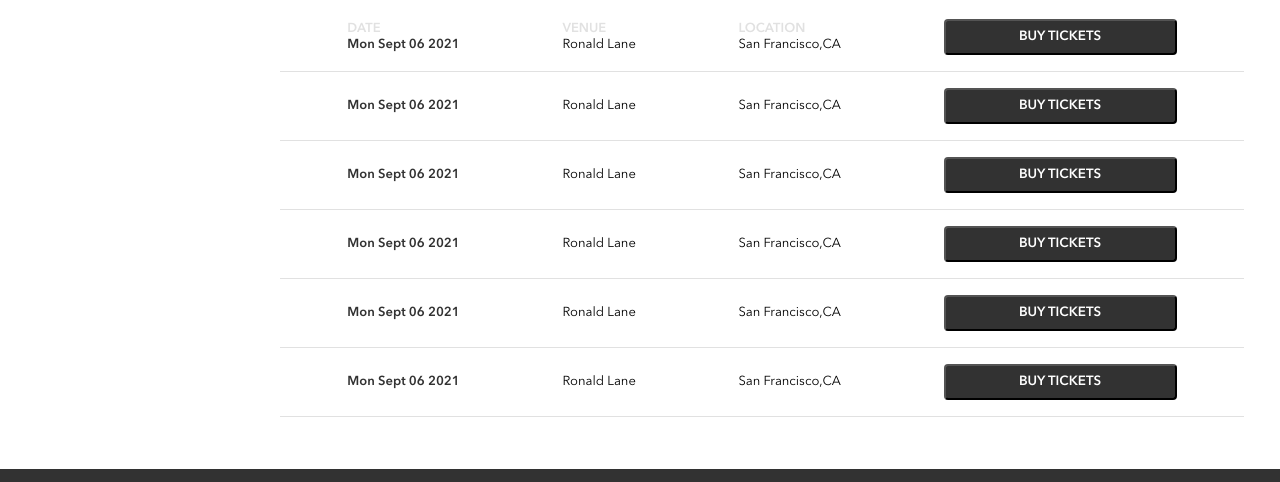
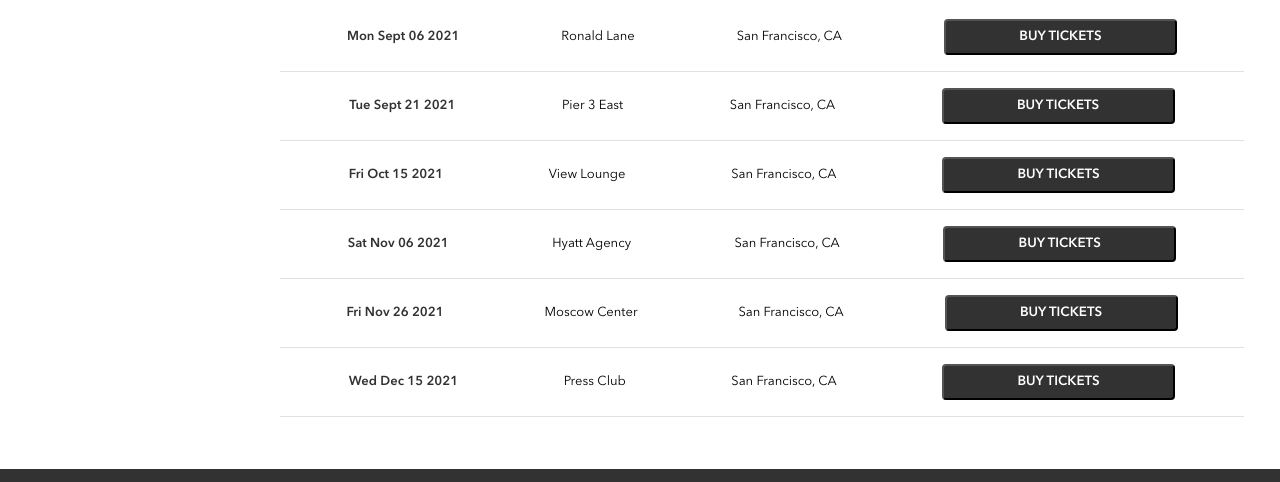
Before and after one commit to CFeliciano22/cesar-feliciano-bandsite, a plain HTML site: page pages/shows.html in a window 1280 px wide. Shown: the part 625-1107 px from the top of the page. Drawn offline with Linux system fonts and the light colour scheme.

Commit message:
updated the bio and shows JS

```diff
--- a/index.html
+++ b/index.html
@@ -14,7 +14,7 @@
                 <div class="nav">
             <ul class="nav__list">
                 <li class="nav__list-link-item nav__list-link-item--active"><a class="nav__listlink" href="/index.html">Biography</a></li>
-                <li class="nav__list-link-item"><a class="nav__listlink" href="#shows"></a>Shows</li>
+                <li class="nav__list-link-item"><a class="nav__listlink" href="/pages/shows.html">Shows</a></li>
             </ul>
         </div>
     </nav>
@@ -66,14 +66,14 @@
         <h2 class="comments__title">Join the Conversation</h2>
         <form class="comments__textbox">
             <label class="comments__textbox--labels">NAME</label>
-            <input class="comments__textbox--name" type="text" name="NAME" placeholder="Enter your name">
+            <input class="comments__textbox--name" type="text" name="nameText" placeholder="Enter your name">
             <label class="comments__textbox--labels">COMMENT</label>
-            <input class="comments__textbox--comment" type="text" name="COMMENT" placeholder="Add a new comment">
+            <input class="comments__textbox--comment" type="text" name="commentText" placeholder="Add a new comment">
             <button type="submit" class="comments__textbox--button">COMMENT</button>
         </form>
         <div class="post">
             <ul class="post__items">
-                <li class="post__list-items--top">
+                <!-- <li class="post__list-items post__list-items--top">
                     <div class="post__header">
                         <h3>Connor Walton</h3>
                         <p class="post__header--date">02/17/2021</p>
@@ -99,7 +99,7 @@
                     <p class="post__comment">This is art. This is inexplicable magic expressed in the purest way, everything that makes
                         up this majestic work deserves reverence. Let us appreciate this for what it is and what it contain</p>
                     <img class="post__avatar">
-                </li>
+                </li> -->
             </ul>
         </div>
         <img src="/assets/Images/Mohan-muruge.jpg" alt="avatar" class="comments__avatar">
@@ -146,4 +146,5 @@
     </div>
     <p class="footer__copyright">Copyright The Bees Knees © 2021 All Rights Reserved</p>
     </footer>
+    <script src="/scripts/bio.js"></script>
 </body>
--- a/pages/shows.html
+++ b/pages/shows.html
@@ -13,7 +13,7 @@
                 <div class="nav">
             <ul class="nav__list">
                 <li class="nav__list-link-item "><a class="nav__listlink" href="/index.html">Biography</a></li>
-                <li class="nav__list-link-item nav__list-link-item--active"><a class="nav__listlink" href="#shows"></a>Shows</li>
+                <li class="nav__list-link-item nav__list-link-item--active"><a class="nav__listlink" href="/pages/shows.html"></a>Shows</li>
             </ul>
         </div>
 
@@ -33,7 +33,7 @@
         <section class="shows">
             <h2 class="shows__title">Shows</h2>
             <ul class="shows__container">
-                <li class="shows__list">
+                <!-- <li class="shows__list">
                     <div>
                         <label class="shows__list--label">DATE</label>
                         <p class="shows__list--demi">Mon Sept 06 2021</p>
@@ -140,7 +140,7 @@
                     </div>
                     <br>
                     <button class="shows__list--button">BUY TICKETS</button>
-                </li>
+                </li> -->
             </ul>
         </section>
 
@@ -186,4 +186,5 @@
     </div>
     <p class="footer__copyright">Copyright The Bees Knees © 2021 All Rights Reserved</p>
     </footer>
+    <script src="/scripts/shows.js"></script>
 </body>
--- /dev/null
+++ b/scripts/shows.js
@@ -0,0 +1,98 @@
+const showsArray = [
+    {
+        date:"Mon Sept 06 2021",
+        venue:"Ronald Lane",
+        location:"San Francisco, CA"
+    },
+    {
+        date:"Tue Sept 21 2021",
+        venue:"Pier 3 East",
+        location:"San Francisco, CA"
+    },
+    {
+        date:"Fri Oct 15 2021",
+        venue:"View Lounge",
+        location:"San Francisco, CA"
+    },
+    {
+        date:"Sat Nov 06 2021",
+        venue:"Hyatt Agency",
+        location:"San Francisco, CA"
+    },
+    {
+        date:"Fri Nov 26 2021",
+        venue:"Moscow Center",
+        location:"San Francisco, CA"
+    },
+    {
+        date:"Wed Dec 15 2021",
+        venue:"Press Club",
+        location:"San Francisco, CA"
+    },
+]
+
+const showsList = document.querySelector(".shows__container");
+
+function showsDisplay(showsArray){
+    for (i = 0; i < showsArray.length; i=i+1){
+
+        let shows = document.createElement("li");
+        shows.classList.add("shows__list");
+
+        let dividerDate = document.createElement("div");
+
+        let labelDate = document.createElement("label");
+        labelDate.classList.add("shows__list--label", "shows__list--hidden");
+        labelDate.innerText = "DATE";
+
+        let dateContent = document.createElement("p");
+        dateContent.classList.add("shows__list--demi");
+        dateContent.innerText = showsArray[i].date;
+
+        let lineBreak1 = document.createElement("br");
+
+        let dividerVenue = document.createElement("div");
+
+        let labelVenue = document.createElement("label");
+        labelVenue.classList.add("shows__list--label","shows__list--hidden");
+        labelVenue.innerText = "VENUE";
+
+        let venueContent = document.createElement("p");
+        venueContent.innerText = showsArray[i].venue;
+
+        let lineBreak2 = document.createElement("br");
+
+        let dividerLocation = document.createElement("div");
+
+        let labelLocation = document.createElement("label");
+        labelLocation.classList.add("shows__list--label", "shows__list--hidden");
+        labelLocation.innerText = "LOCATION";
+
+        let locationContent = document.createElement("p");
+        locationContent.innerText = showsArray[i].location;
+
+        let lineBreak3 = document.createElement("br");
+
+        let button = document.createElement("button");
+        button.classList.add("shows__list--button");
+        button.innerText = "BUY TICKETS";
+
+
+        showsList.appendChild(shows);
+        shows.appendChild(dividerDate);
+        dividerDate.appendChild(labelDate);
+        dividerDate.appendChild(dateContent);
+        shows.appendChild(lineBreak1);
+        shows.appendChild(dividerVenue);
+        dividerVenue.appendChild(labelVenue);
+        dividerVenue.appendChild(venueContent);
+        shows.appendChild(lineBreak2);
+        shows.appendChild(dividerLocation);
+        dividerLocation.appendChild(labelLocation);
+        dividerLocation.appendChild(locationContent);
+        shows.appendChild(lineBreak3);
+        shows.appendChild(button);
+    }
+}
+
+showsDisplay(showsArray)
```
Also changed, not shown: scripts/bio.js (added, +84 -0 lines).
